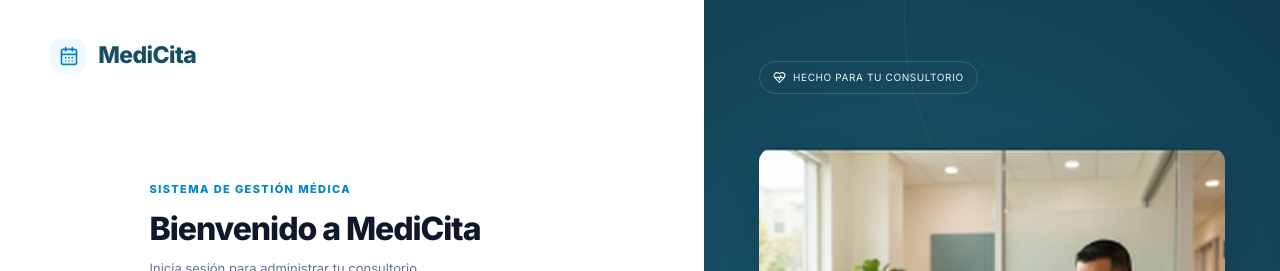
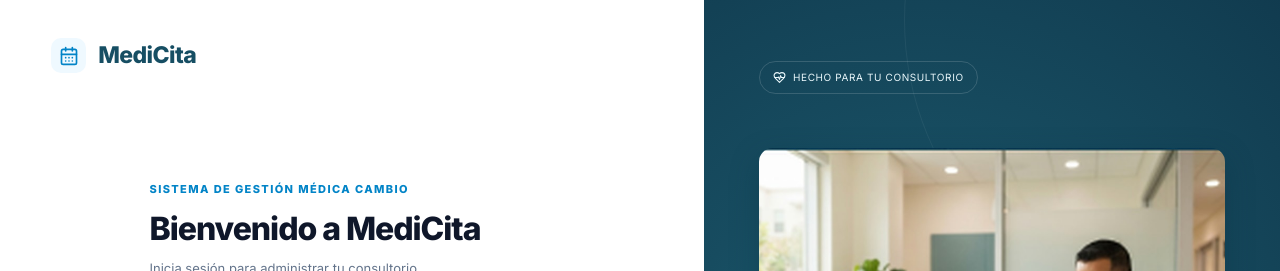
Before and after one commit to AngelOxe/t3_act8_eq02, a React (Vite) app: page /login in a window 1280 px wide. Shown: the top 271 px of the page. Built offline with nearby package versions, Linux system fonts and the light colour scheme.

Commit message:
SISTEMA DE GESTION MEDICA CAMBIO

```diff
--- a/src/pages/Login.jsx
+++ b/src/pages/Login.jsx
@@ -59,7 +59,7 @@ export default function Login() {
         <div className="login-brand"><span className="brand-icon"><CalendarDays size={20}/></span> MediCita</div>
         <div className="login-center">
           <div className="login-form-wrap">
-            <span className="login-eyebrow">SISTEMA DE GESTIÓN MÉDICA</span>
+            <span className="login-eyebrow">SISTEMA DE GESTIÓN MÉDICA CAMBIO</span>
             <h1>Bienvenido a MediCita</h1>
             <p className="login-subtitle">Inicia sesión para administrar tu consultorio</p>
             <form onSubmit={handleSubmit} noValidate>
```
